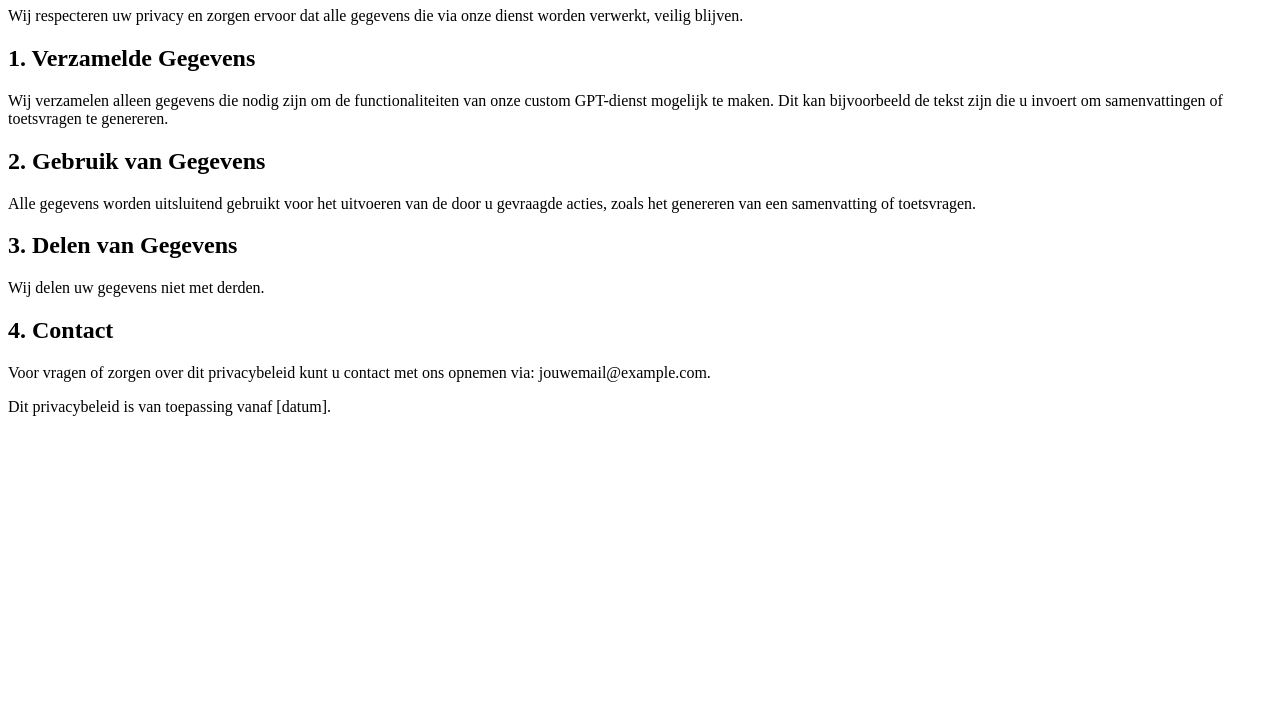
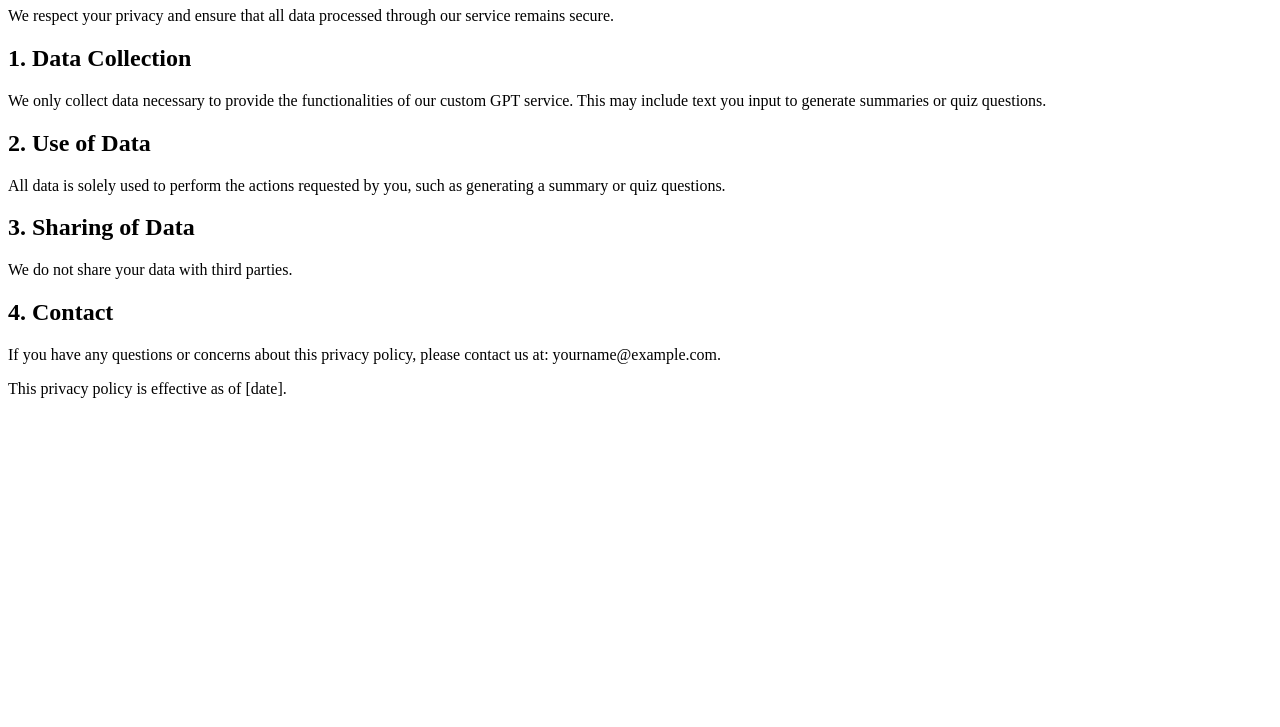
Before and after one commit to tarik12321/privacy-policy, a plain HTML site: page index.html in a window 1280 px wide. Shown: the part 73-800 px from the top of the page. Drawn offline with Linux system fonts and the light colour scheme.

Commit message:
Update index.html

```diff
--- a/index.html
+++ b/index.html
@@ -1,19 +1,19 @@
 <!DOCTYPE html>
 <html>
 <head>
-    <title>Privacybeleid</title>
+    <title>Privacy Policy</title>
 </head>
 <body>
-    <h1>Privacybeleid</h1>
-    <p>Wij respecteren uw privacy en zorgen ervoor dat alle gegevens die via onze dienst worden verwerkt, veilig blijven.</p>
-    <h2>1. Verzamelde Gegevens</h2>
-    <p>Wij verzamelen alleen gegevens die nodig zijn om de functionaliteiten van onze custom GPT-dienst mogelijk te maken. Dit kan bijvoorbeeld de tekst zijn die u invoert om samenvattingen of toetsvragen te genereren.</p>
-    <h2>2. Gebruik van Gegevens</h2>
-    <p>Alle gegevens worden uitsluitend gebruikt voor het uitvoeren van de door u gevraagde acties, zoals het genereren van een samenvatting of toetsvragen.</p>
-    <h2>3. Delen van Gegevens</h2>
-    <p>Wij delen uw gegevens niet met derden.</p>
+    <h1>Privacy Policy</h1>
+    <p>We respect your privacy and ensure that all data processed through our service remains secure.</p>
+    <h2>1. Data Collection</h2>
+    <p>We only collect data necessary to provide the functionalities of our custom GPT service. This may include text you input to generate summaries or quiz questions.</p>
+    <h2>2. Use of Data</h2>
+    <p>All data is solely used to perform the actions requested by you, such as generating a summary or quiz questions.</p>
+    <h2>3. Sharing of Data</h2>
+    <p>We do not share your data with third parties.</p>
     <h2>4. Contact</h2>
-    <p>Voor vragen of zorgen over dit privacybeleid kunt u contact met ons opnemen via: jouwemail@example.com.</p>
-    <p>Dit privacybeleid is van toepassing vanaf [datum].</p>
+    <p>If you have any questions or concerns about this privacy policy, please contact us at: yourname@example.com.</p>
+    <p>This privacy policy is effective as of [date].</p>
 </body>
 </html>
```
